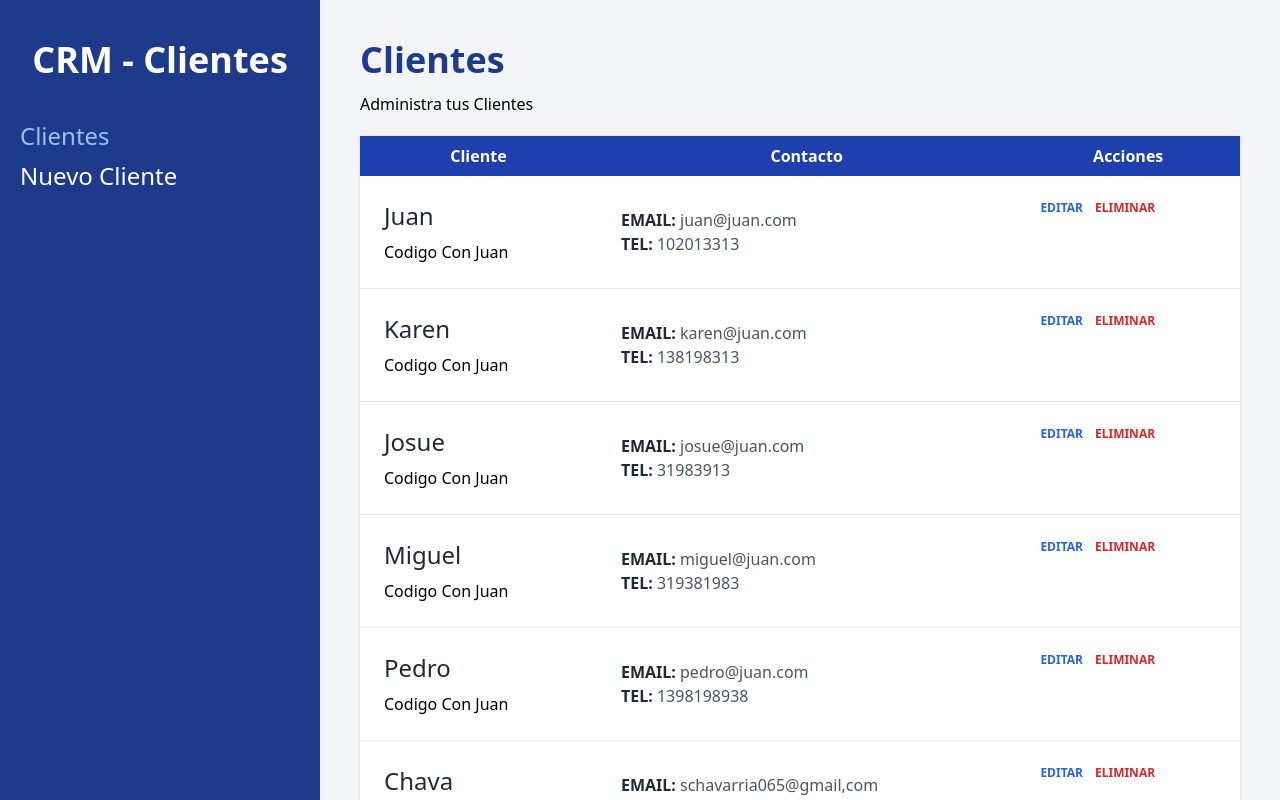
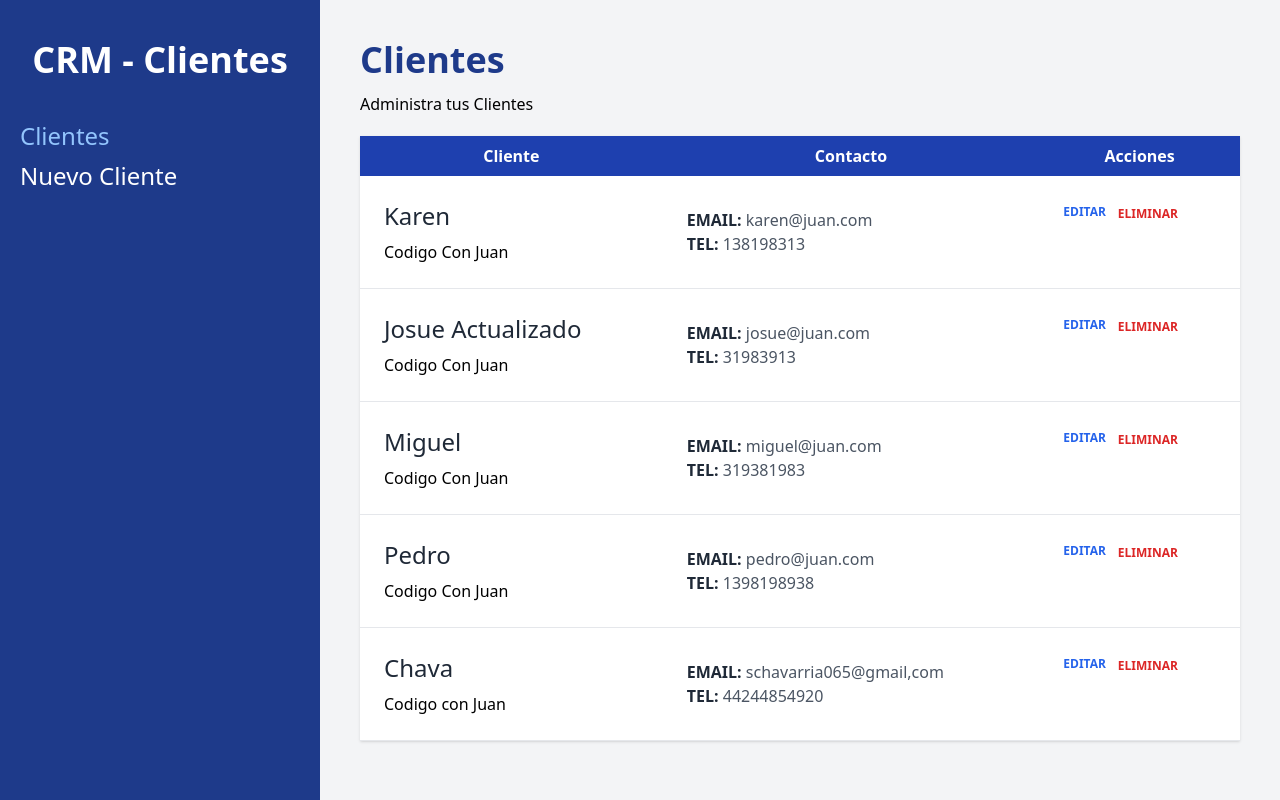
Before and after one commit to Sebchav/CRM-React, a React (Vite) app: page / in a window 1280 px wide. Built offline with nearby package versions, Linux system fonts and the light colour scheme; data requests are answered from the project's data file.

Commit message:
Project finished

```diff
--- a/db.json
+++ b/db.json
@@ -1,12 +1,5 @@
 {
   "clientes": [
-    {
-      "id": 1,
-      "nombre": "Juan",
-      "telefono": 102013313,
-      "email": "juan@juan.com",
-      "empresa": "Codigo Con Juan"
-    },
     {
       "id": 2,
       "nombre": "Karen",
@@ -15,11 +8,12 @@
       "empresa": "Codigo Con Juan"
     },
     {
-      "id": 3,
-      "nombre": "Josue",
-      "telefono": 31983913,
+      "nombre": "Josue Actualizado",
+      "empresa": "Codigo Con Juan",
       "email": "josue@juan.com",
-      "empresa": "Codigo Con Juan"
+      "telefono": "31983913",
+      "notas": "Nueva nota",
+      "id": 3
     },
     {
       "id": 4,
--- a/src/components/Cliente.jsx
+++ b/src/components/Cliente.jsx
@@ -1,4 +1,11 @@
-import { useNavigate } from "react-router-dom";
+import { useNavigate, Form, redirect } from "react-router-dom";
+import { eliminarCliente } from "../data/clientes"
+
+export async function action({params}){
+   await eliminarCliente(params.clienteId)
+   return redirect("/")
+}
+
 function Cliente({cliente}) {
 
    const navigate = useNavigate();
@@ -24,12 +31,25 @@
            >
             Editar
            </button>
-           <button
-                type="button"
-                className="text-red-600 hover:text-red-700 uppercase font-bold text-xs"
-           >
-            Eliminar
-           </button>
+
+            <Form
+               method="post"
+               action={`/clientes/${id}/eliminar`}
+               onSubmit={(e)=>{
+                  if(!confirm("¿Deseas eliminar este registro?")){
+                     e.preventDefault()
+                  }
+               }}
+            >
+               <button
+                  type="submit"
+                  className="text-red-600 hover:text-red-700 uppercase font-bold text-xs"
+               >
+               Eliminar
+               </button>
+            </Form>
+
+
         </td>
     </tr>
   )
--- a/src/components/ErrorPage.jsx
+++ b/src/components/ErrorPage.jsx
@@ -2,14 +2,13 @@
 
 export default function ErrorPage(){
     const error = useRouteError();
-    console.log(error.message)
 
     return(
         <div className="space-y-8">
             <h1 className="text-center text-6xl font-extrabold mt-20 text-blue-900">CRM - Clientes</h1>
 
             <p className="text-center">Hubo un error</p>
-            <p className="text-center">{error.message}</p>
+            <p className="text-center">{error.statusText || error.message}</p>
         </div>
     )
 }
--- a/src/components/Formulario.jsx
+++ b/src/components/Formulario.jsx
@@ -12,6 +12,7 @@
                     className="mt-2 block w-full p-3 bg-gray-50"
                     placeholder="Nombre del Cliente"
                     name="nombre"
+                    defaultValue={cliente?.nombre}
                 />
             </div>
             <div className="mb-4">
@@ -25,6 +26,7 @@
                     className="mt-2 block w-full p-3 bg-gray-50"
                     placeholder="Empresa del Cliente"
                     name="empresa"
+                    defaultValue={cliente?.empresa}
                 />
             </div>
 
@@ -39,6 +41,7 @@
                     className="mt-2 block w-full p-3 bg-gray-50"
                     placeholder="Email del Cliente"
                     name="email"
+                    defaultValue={cliente?.email}
                 />
             </div>
 
@@ -53,6 +56,7 @@
                     className="mt-2 block w-full p-3 bg-gray-50"
                     placeholder="Teléfono del Cliente"
                     name="telefono"
+                    defaultValue={cliente?.telefono}
                 />
             </div>
 
@@ -68,6 +72,7 @@
                     className="mt-2 block w-full p-3 bg-gray-50 h-40 align-self"
                     placeholder="Notas del Cliente"
                     name="notas"
+                    defaultValue={cliente?.notas}
                 />
             </div>
         </>
--- a/src/data/clientes.js
+++ b/src/data/clientes.js
@@ -4,6 +4,13 @@
     const resultado = await respuesta.json();
     return resultado;
 }
+
+export async function obtenerCliente(id){
+    const respuesta = await fetch(`${import.meta.env.VITE_API_URL}/${id}`);
+    const resultado = await respuesta.json();
+    return resultado;
+}
+
 
 export async function agregarCliente(datos){
     try{
@@ -19,3 +26,29 @@
         console.log(error);
     }
 }
+
+export async function actualizarCliente(id, datos){
+    try{
+        const respuesta = await fetch(`${import.meta.env.VITE_API_URL}/${id}`, {
+            method: "PUT",
+            body: JSON.stringify(datos),
+            headers: {
+                "Content-Type": "application/json"
+            }
+        })
+        await respuesta.json();
+    }catch(error){
+        console.log(error);
+    }
+}
+
+export async function eliminarCliente(id){
+    try{
+        const respuesta = await fetch(`${import.meta.env.VITE_API_URL}/${id}`, {
+            method: "DELETE"
+        })
+        await respuesta.json();
+    }catch(error){
+        console.log(error);
+    }
+}
--- a/src/main.jsx
+++ b/src/main.jsx
@@ -4,9 +4,10 @@
 import { createBrowserRouter, RouterProvider} from "react-router-dom"
 import Layout from './components/Layout'
 import NuevoCliente, {action, action as nuevoClienteAction} from './pages/NuevoCliente'
-import Index, { loader as clientesLoader} from './pages/Index'
+import Index, { loader as clientesLoader} from './pages/index'
 import ErrorPage from './components/ErrorPage'
-import EditarCliente, {loader as editarClienteLoader} from './pages/EditarCliente'
+import EditarCliente, {loader as editarClienteLoader, action as editarClienteAction} from './pages/EditarCliente'
+import { action as eliminarClienteAction} from "./components/Cliente"
 
 const router = createBrowserRouter([
   {
@@ -22,12 +23,19 @@
       {
         path: "/clientes/nuevo",
         element: <NuevoCliente />,
-        action: nuevoClienteAction
+        action: nuevoClienteAction,
+        errorElement: <ErrorPage />
       },
       {
         path: "/clientes/:clienteId/editar",
         element: <EditarCliente />,
-        loader: editarClienteLoader
+        loader: editarClienteLoader,
+        action: editarClienteAction,
+        errorElement: <ErrorPage />
+      },
+      {
+        path: "/clientes/:clienteId/eliminar",
+        action: eliminarClienteAction
       }
     ]
   },
--- a/src/pages/EditarCliente.jsx
+++ b/src/pages/EditarCliente.jsx
@@ -1,11 +1,86 @@
+import { Form, useNavigate, useLoaderData, useActionData, redirect } from "react-router-dom"
+import { obtenerCliente, actualizarCliente } from "../data/clientes"
+import Formulario from "../components/Formulario";
+import Error from "../components/Error";
 
 export async function loader({params}){
-    console.log(params)
+    const cliente = await obtenerCliente(params.clienteId)
+    if(Object.values(cliente).length === 0){
+      throw new Response("", {
+        status: 404,
+        statusText: "El Cliente no fue encontrado"
+      })
+    }
+    return cliente;
+}
+
+export async function action({request, params}) {
+  const formData = await request.formData();
+
+  const datos = Object.fromEntries(formData)
+
+  const email = formData.get("email")
+  //Validacion
+  const errores = [];
+  if(Object.values(datos).includes("")){
+    errores.push("Todos los campos son obligatorios")
+  }
+
+  let regex = new RegExp("([!#-'*+/-9=?A-Z^-~-]+(\.[!#-'*+/-9=?A-Z^-~-]+)*|\"\(\[\]!#-[^-~ \t]|(\\[\t -~]))+\")@([!#-'*+/-9=?A-Z^-~-]+(\.[!#-'*+/-9=?A-Z^-~-]+)*|\[[\t -Z^-~]*])");
+
+  if(!regex.test(email)){
+    errores.push("El email no es valido")
+  }
+
+  if(Object.keys(errores).length){
+    return errores
+  }
+
+  //Actualizar Cliente
+  await actualizarCliente(params.clienteId, datos);
+
+  return redirect("/");
 }
 
 function EditarCliente() {
+
+  const navigate = useNavigate();
+  const cliente = useLoaderData();
+  const errores = useActionData();
+
   return (
-    <div>EditarCliente</div>
+    <>
+      <h1 className="font-black text-4xl text-blue-900">Editar Cliente</h1>
+      <p className="mt-3">A continuación podrás modificar los datos de un cliente</p>
+
+      <div className="flex justify-end">
+          <button
+            className="bg-blue-800 text-white px-3 py-1 font-bold uppercase"
+            onClick={()=> navigate("/")}
+          >
+            Volver
+          </button>
+      </div>
+
+      <div className="bg-white shadow rounded-md md:w-3/4 mx-auto px-5 py-10 mt-20">
+        {errores?.length && errores.map((error, i)=> <Error key={i}>{error}</Error>)}
+        <Form
+          method="post"
+          noValidate
+
+        >
+            <Formulario
+              cliente={cliente}
+            />
+
+            <input
+              type="submit"
+              className="mt-5 w-full bg-blue-800 p-3 uppercase font-bold text-white text-lg"
+              value="Guardar Cambios"
+            />
+        </Form>
+      </div>
+    </>
   )
 }
 
```
